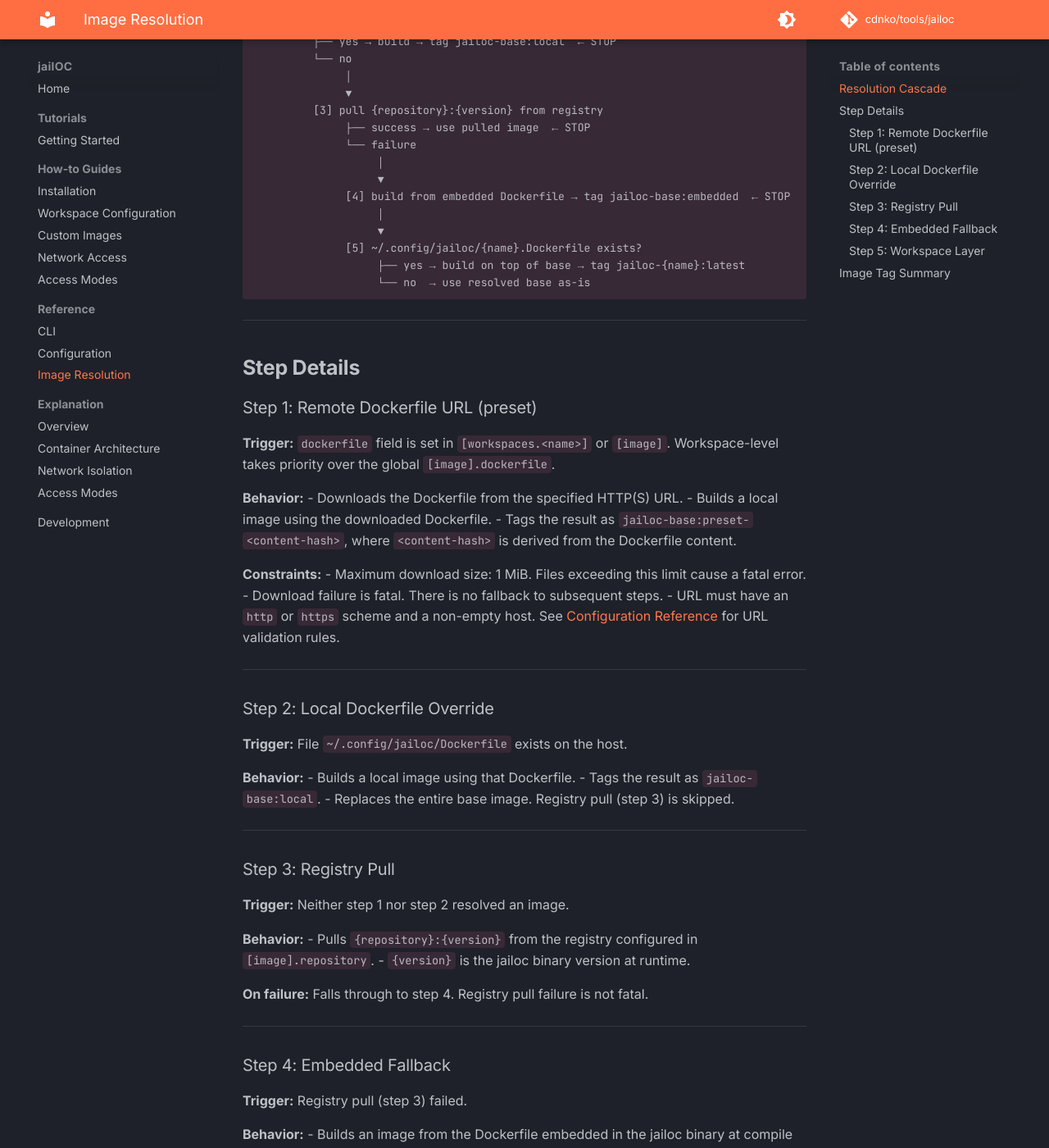
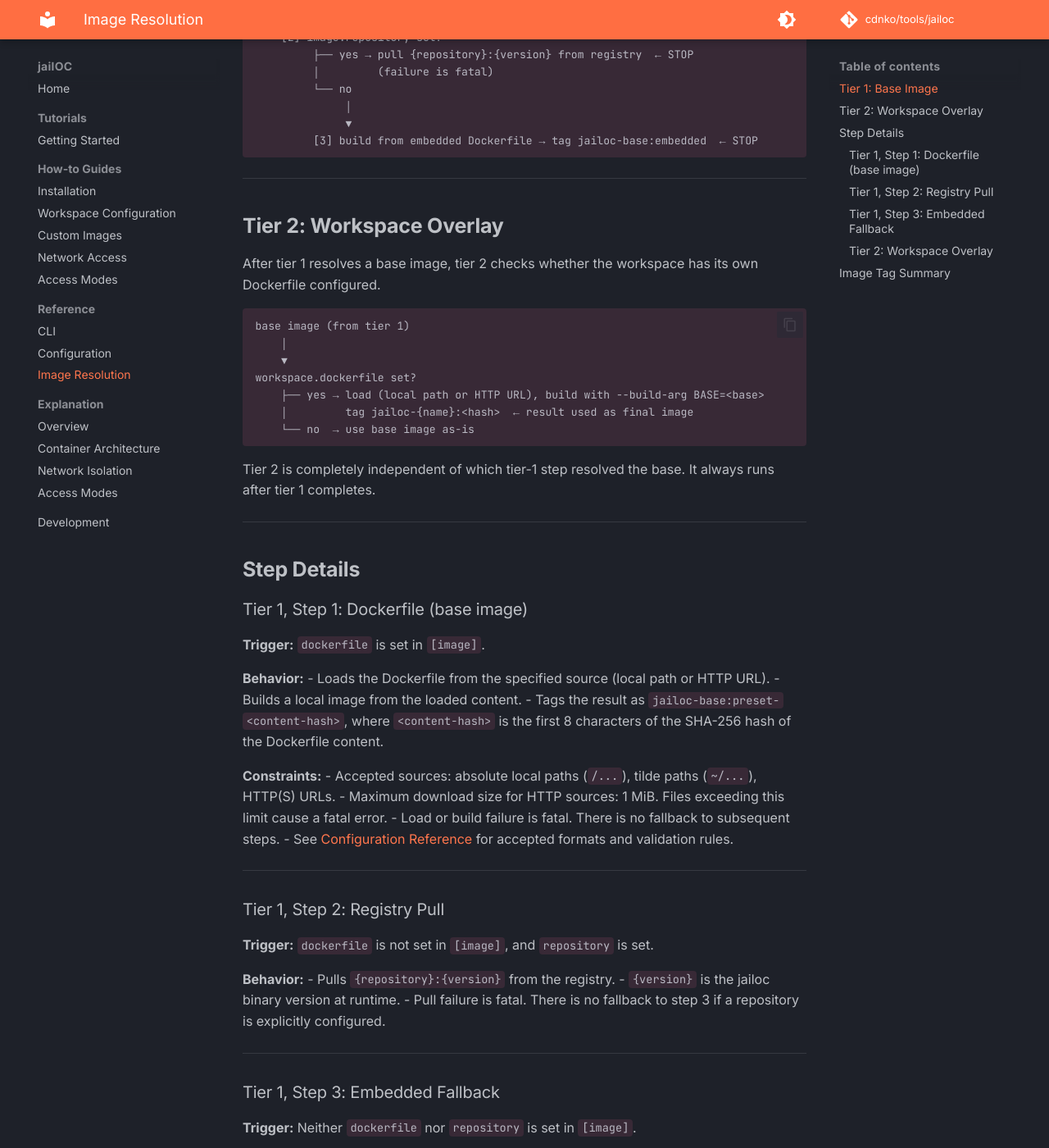
Before and after one commit to seznam/jailoc, an MkDocs documentation site: the page built from docs/reference/image-resolution.md, in a window 1280 px wide and 1400 px high, scrolled down 558 px. Shown: the whole window at 82% size. Built offline with MkDocs 1.6.1 and Material for MkDocs 9.7.7, drawn with Linux system fonts in a browser that asks for light colours; comment, search, counter and statistics services are not loaded; some of the changed text lies outside the part shown.

Commit message:
docs: update image resolution documentation for two-tier model

````diff
--- a/docs/explanation/container-architecture.md
+++ b/docs/explanation/container-architecture.md
@@ -78,3 +78,15 @@
 Nested Docker requires the `--privileged` flag because it needs to mount cgroups, load kernel modules, and use `overlay2` as a storage driver. There's no way around this with current Linux kernel capabilities. The tradeoff is accepted deliberately: the dind container is privileged, but it's on an internal network, has no access to host paths, and its daemon is only reachable from the opencode container over mutual TLS.
 
 For instructions on configuring which hosts the agent can reach, see [How-to: Network Access](../how-to/network-access.md).
+
+## Image resolution
+
+Before any containers start, jailoc resolves which image to run. Resolution happens in two tiers.
+
+**Tier 1** determines the base image. Three sources are considered in priority order: a Dockerfile configured in `[image]` (either a local file path or an HTTP URL), a registry pull of `[image].repository`, or the Dockerfile embedded in the jailoc binary. Whichever source applies first wins. If a Dockerfile or repository is explicitly configured, failure is fatal — there is no silent fallback.
+
+**Tier 2** optionally stacks a workspace-specific layer on top of the base. If a workspace has `dockerfile` set, jailoc builds an additional image using that file, passing the tier-1 result as a build argument (`BASE`). The workspace Dockerfile inherits everything from the base and can install workspace-specific tools on top. If no workspace Dockerfile is set, the base image is used directly.
+
+The two-tier split makes the concern separation explicit: the `[image]` block controls the shared base that every workspace starts from, and per-workspace `dockerfile` settings control what gets added on top. Each tier is independent — you can customize either, both, or neither.
+
+For the precise resolution rules and image tag naming, see [Image Resolution Reference](../reference/image-resolution.md).
--- a/docs/how-to/custom-images.md
+++ b/docs/how-to/custom-images.md
@@ -1,38 +1,55 @@
 # How to use a custom Docker image
 
-By default, jailoc pulls a versioned base image from the configured registry. This guide shows how to replace or extend that image at each level of customization. For the full resolution order, see [Image resolution reference](../reference/image-resolution.md).
+By default, jailoc pulls a versioned base image from the configured registry. This guide shows how to replace or extend that image at each level of customization. For the full resolution rules, see [Image resolution reference](../reference/image-resolution.md).
 
 ---
 
-## Use a remote Dockerfile URL
+## Use a local Dockerfile as the base image
 
-The highest-priority option. Set `dockerfile` in the global `[image]` section or on a specific workspace. jailoc downloads the file over HTTP(S), builds it locally, and tags the result with a content-based hash (`jailoc-base:preset-<hash>`).
+Set `dockerfile` in the global `[image]` section to an absolute path on your host. jailoc reads the file, builds it locally, and tags the result with a content-based hash (`jailoc-base:preset-<hash>`).
 
-**Global override** (applies to all workspaces unless a workspace sets its own):
+```toml
+[image]
+dockerfile = "/opt/myorg/base.Dockerfile"
+```
+
+Tilde paths work too:
+
+```toml
+[image]
+dockerfile = "~/dockerfiles/base.Dockerfile"
+```
+
+!!! warning
+    If the file doesn't exist or the build fails, jailoc aborts. There is no fallback to the registry or embedded image.
+
+---
+
+## Use a remote Dockerfile URL as the base image
+
+Set `dockerfile` in `[image]` to an HTTP(S) URL. jailoc downloads the file, builds it locally, and tags the result with a content-based hash.
 
 ```toml
 [image]
 dockerfile = "https://gitlab.example.com/team/dockerfiles/-/raw/main/opencode.Dockerfile"
 ```
 
-**Per-workspace override** (takes priority over the global setting):
-
-```toml
-[workspaces.myproject]
-paths = ["/home/you/projects/myproject"]
-dockerfile = "https://gitlab.example.com/team/dockerfiles/-/raw/main/myproject.Dockerfile"
-```
-
 !!! warning
-    If the download fails, jailoc aborts. There is no fallback. The URL must be reachable at `jailoc up` time and the file must not exceed 1 MiB.
+    If the download fails or exceeds 1 MiB, jailoc aborts. The URL must be reachable at `jailoc up` time.
 
 ---
 
 ## Add a workspace-specific layer
 
-Create a file named `~/.config/jailoc/{workspace-name}.Dockerfile`. jailoc builds this on top of whatever base image was resolved, passing the base tag as a build argument.
+Set `dockerfile` in a `[workspaces.<name>]` block. jailoc builds this Dockerfile on top of whatever base image was resolved by the `[image]` settings, passing the base tag as a build argument.
 
-For a workspace named `myproject`, create `~/.config/jailoc/myproject.Dockerfile`:
+```toml
+[workspaces.myproject]
+paths = ["~/projects/myproject"]
+dockerfile = "~/projects/myproject/overlay.Dockerfile"
+```
+
+The workspace Dockerfile must begin with:
 
 ```dockerfile
 ARG BASE
@@ -43,32 +60,38 @@
     && rm -rf /var/lib/apt/lists/*
 ```
 
-jailoc runs the build with `--build-arg BASE=<resolved-base-tag>` and tags the result as `jailoc-myproject:latest`. This layer always applies on top of whatever base was resolved by the other steps.
+jailoc runs the build with `--build-arg BASE=<resolved-base-tag>` and tags the result as `jailoc-myproject:<content-hash>`.
+
+HTTP URLs work here too:
+
+```toml
+[workspaces.myproject]
+paths = ["~/projects/myproject"]
+dockerfile = "https://gitlab.example.com/team/dockerfiles/-/raw/main/myproject-overlay.Dockerfile"
+```
 
 ---
 
-## Replace the entire base image
+## Set an explicit build context for the workspace overlay
 
-Create `~/.config/jailoc/Dockerfile` (without any workspace prefix). jailoc builds it as `jailoc-base:local` and uses it as the base for all workspaces that don't have a remote `dockerfile` set.
+By default, the build context for a workspace overlay is the parent directory of the `dockerfile` (for local paths). Set `build_context` explicitly to control which files are available during the build.
 
-```dockerfile
-FROM ubuntu:24.04
-
-RUN apt-get update && apt-get install -y --no-install-recommends \
-    curl git \
-    && rm -rf /var/lib/apt/lists/*
+```toml
+[workspaces.myproject]
+paths = ["~/projects/myproject"]
+dockerfile = "~/projects/myproject/docker/overlay.Dockerfile"
+build_context = "~/projects/myproject"
 ```
 
-!!! note
-    A workspace-specific `{name}.Dockerfile` will still be applied on top of this image, just as with the registry-pulled base.
+With this configuration, files from `~/projects/myproject` are accessible via `COPY` instructions in the Dockerfile.
 
 ---
 
 ## Default behavior (no customization)
 
-When no `dockerfile` is configured and no local `Dockerfile` exists, jailoc:
+When no `dockerfile` is configured, jailoc:
 
-1. Pulls the versioned image from the configured registry.
+1. Pulls the versioned image from the registry configured in `[image].repository`.
 2. If the pull fails, builds from the Dockerfile embedded in the jailoc binary itself, tagging the result `jailoc-base:embedded`.
 
 You don't need to do anything to get this behavior. It's the starting point before any of the customization steps above.
--- a/docs/reference/image-resolution.md
+++ b/docs/reference/image-resolution.md
@@ -1,84 +1,84 @@
 # Image Resolution Reference
 
-During `jailoc up`, the container image is resolved through a five-step cascade. Steps are evaluated in priority order. Each step either produces a resolved image or falls through to the next. Step 5 (workspace layer) always executes on top of whichever base image was resolved in steps 1 through 4.
+During `jailoc up`, the container image is resolved in two independent tiers. Tier 1 produces the base image. Tier 2 optionally builds a workspace-specific layer on top of it.
 
 ---
 
-## Resolution Cascade
+## Tier 1: Base Image
+
+Three steps are evaluated in priority order. The first step that applies wins; later steps are skipped.
 
 ```
 jailoc up
     │
     ▼
-[1] dockerfile set (workspace or global)?
-    ├── yes → download URL, build → tag jailoc-base:preset-<hash>  ← STOP (failure is fatal)
+[1] image.dockerfile set?
+    ├── yes → load (local path or HTTP URL), build → tag jailoc-base:preset-<hash>  ← STOP (failure is fatal)
     └── no
          │
          ▼
-    [2] ~/.config/jailoc/Dockerfile exists?
-         ├── yes → build → tag jailoc-base:local  ← STOP
+    [2] image.repository set?
+         ├── yes → pull {repository}:{version} from registry  ← STOP
+         │         (failure is fatal)
          └── no
               │
               ▼
-         [3] pull {repository}:{version} from registry
-              ├── success → use pulled image  ← STOP
-              └── failure
-                   │
-                   ▼
-              [4] build from embedded Dockerfile → tag jailoc-base:embedded  ← STOP
-                   │
-                   ▼
-              [5] ~/.config/jailoc/{name}.Dockerfile exists?
-                   ├── yes → build on top of base → tag jailoc-{name}:latest
-                   └── no  → use resolved base as-is
+         [3] build from embedded Dockerfile → tag jailoc-base:embedded  ← STOP
 ```
+
+---
+
+## Tier 2: Workspace Overlay
+
+After tier 1 resolves a base image, tier 2 checks whether the workspace has its own Dockerfile configured.
+
+```
+base image (from tier 1)
+    │
+    ▼
+workspace.dockerfile set?
+    ├── yes → load (local path or HTTP URL), build with --build-arg BASE=<base>
+    │         tag jailoc-{name}:<hash>  ← result used as final image
+    └── no  → use base image as-is
+```
+
+Tier 2 is completely independent of which tier-1 step resolved the base. It always runs after tier 1 completes.
 
 ---
 
 ## Step Details
 
-### Step 1: Remote Dockerfile URL (preset)
+### Tier 1, Step 1: Dockerfile (base image)
 
-**Trigger:** `dockerfile` field is set in `[workspaces.<name>]` or `[image]`. Workspace-level takes priority over the global `[image].dockerfile`.
+**Trigger:** `dockerfile` is set in `[image]`.
 
 **Behavior:**
-- Downloads the Dockerfile from the specified HTTP(S) URL.
-- Builds a local image using the downloaded Dockerfile.
-- Tags the result as `jailoc-base:preset-<content-hash>`, where `<content-hash>` is derived from the Dockerfile content.
+- Loads the Dockerfile from the specified source (local path or HTTP URL).
+- Builds a local image from the loaded content.
+- Tags the result as `jailoc-base:preset-<content-hash>`, where `<content-hash>` is the first 8 characters of the SHA-256 hash of the Dockerfile content.
 
 **Constraints:**
-- Maximum download size: 1 MiB. Files exceeding this limit cause a fatal error.
-- Download failure is fatal. There is no fallback to subsequent steps.
-- URL must have an `http` or `https` scheme and a non-empty host. See [Configuration Reference](configuration.md#dockerfile-url-fields) for URL validation rules.
+- Accepted sources: absolute local paths (`/...`), tilde paths (`~/...`), HTTP(S) URLs.
+- Maximum download size for HTTP sources: 1 MiB. Files exceeding this limit cause a fatal error.
+- Load or build failure is fatal. There is no fallback to subsequent steps.
+- See [Configuration Reference](configuration.md#dockerfile-fields) for accepted formats and validation rules.
 
 ---
 
-### Step 2: Local Dockerfile Override
+### Tier 1, Step 2: Registry Pull
 
-**Trigger:** File `~/.config/jailoc/Dockerfile` exists on the host.
+**Trigger:** `dockerfile` is not set in `[image]`, and `repository` is set.
 
 **Behavior:**
-- Builds a local image using that Dockerfile.
-- Tags the result as `jailoc-base:local`.
-- Replaces the entire base image. Registry pull (step 3) is skipped.
+- Pulls `{repository}:{version}` from the registry.
+- `{version}` is the jailoc binary version at runtime.
+- Pull failure is fatal. There is no fallback to step 3 if a repository is explicitly configured.
 
 ---
 
-### Step 3: Registry Pull
+### Tier 1, Step 3: Embedded Fallback
 
-**Trigger:** Neither step 1 nor step 2 resolved an image.
-
-**Behavior:**
-- Pulls `{repository}:{version}` from the registry configured in `[image].repository`.
-- `{version}` is the jailoc binary version at runtime.
-
-**On failure:** Falls through to step 4. Registry pull failure is not fatal.
-
----
-
-### Step 4: Embedded Fallback
-
-**Trigger:** Registry pull (step 3) failed.
+**Trigger:** Neither `dockerfile` nor `repository` is set in `[image]`.
 
 **Behavior:**
 - Builds an image from the Dockerfile embedded in the jailoc binary at compile time.
@@ -88,13 +88,14 @@
 
 ---
 
-### Step 5: Workspace Layer
+### Tier 2: Workspace Overlay
 
-**Trigger:** File `~/.config/jailoc/{name}.Dockerfile` exists on the host, where `{name}` is the workspace name.
+**Trigger:** `dockerfile` is set in `[workspaces.<name>]`.
 
 **Behavior:**
-- Builds an additional layer on top of the base image resolved in steps 1 through 4.
-- The base image reference is passed via the `BASE` build argument.
+- Loads the Dockerfile from the specified source (local path or HTTP URL).
+- Builds an additional image layer on top of the base resolved in tier 1.
+- The base image tag is passed via the `BASE` build argument.
 - The workspace Dockerfile must begin with:
 
   ```dockerfile
@@ -102,9 +103,12 @@
   FROM ${BASE}
   ```
 
-- Tags the result as `jailoc-{name}:latest`.
+- Tags the result as `jailoc-{name}:<content-hash>`, where `<content-hash>` is the first 8 characters of the SHA-256 hash of the Dockerfile content.
 
-This step is independent of which step resolved the base. It always runs last, on top of the resolved base.
+**Build context:**
+- If `build_context` is set in the workspace, that directory is used.
+- If `build_context` is empty and `dockerfile` is a local path, the parent directory of the Dockerfile is used.
+- If `build_context` is empty and `dockerfile` is an HTTP URL, a temporary directory is used.
 
 ---
 
@@ -112,12 +116,11 @@
 
 | Source | Tag |
 |--------|-----|
-| Remote Dockerfile URL | `jailoc-base:preset-<content-hash>` |
-| Local `~/.config/jailoc/Dockerfile` | `jailoc-base:local` |
-| Registry pull | `{repository}:{version}` (unchanged) |
+| `[image].dockerfile` (local or HTTP) | `jailoc-base:preset-<content-hash>` |
+| `[image].repository` (registry pull) | `{repository}:{version}` (unchanged) |
 | Embedded fallback | `jailoc-base:embedded` |
-| Workspace layer | `jailoc-{name}:latest` |
+| Workspace overlay | `jailoc-{name}:<content-hash>` |
 
 ---
 
-See the [custom images how-to](../how-to/custom-images.md) for practical instructions on using each resolution step.
+See the [custom images how-to](../how-to/custom-images.md) for practical instructions on each resolution step.
````
Also changed, not shown: docs/reference/configuration.md (+22 -9 lines).
